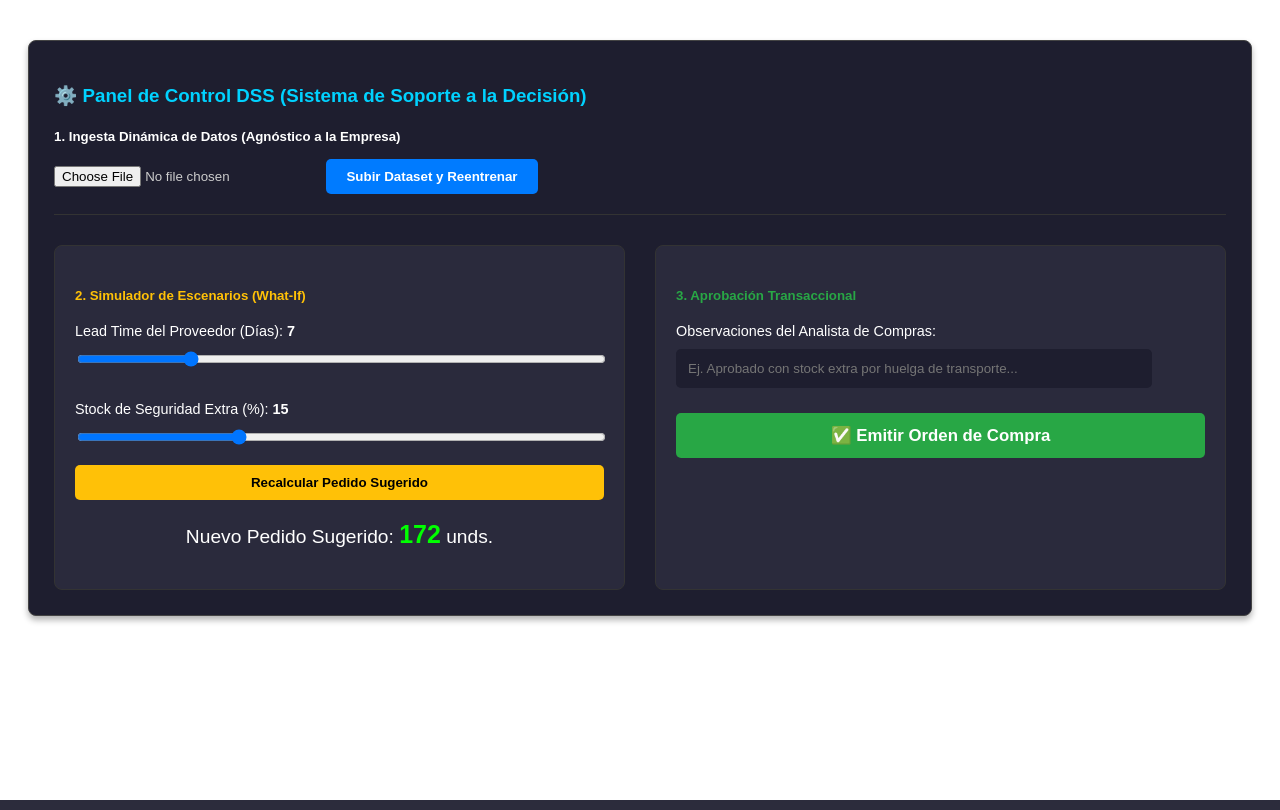
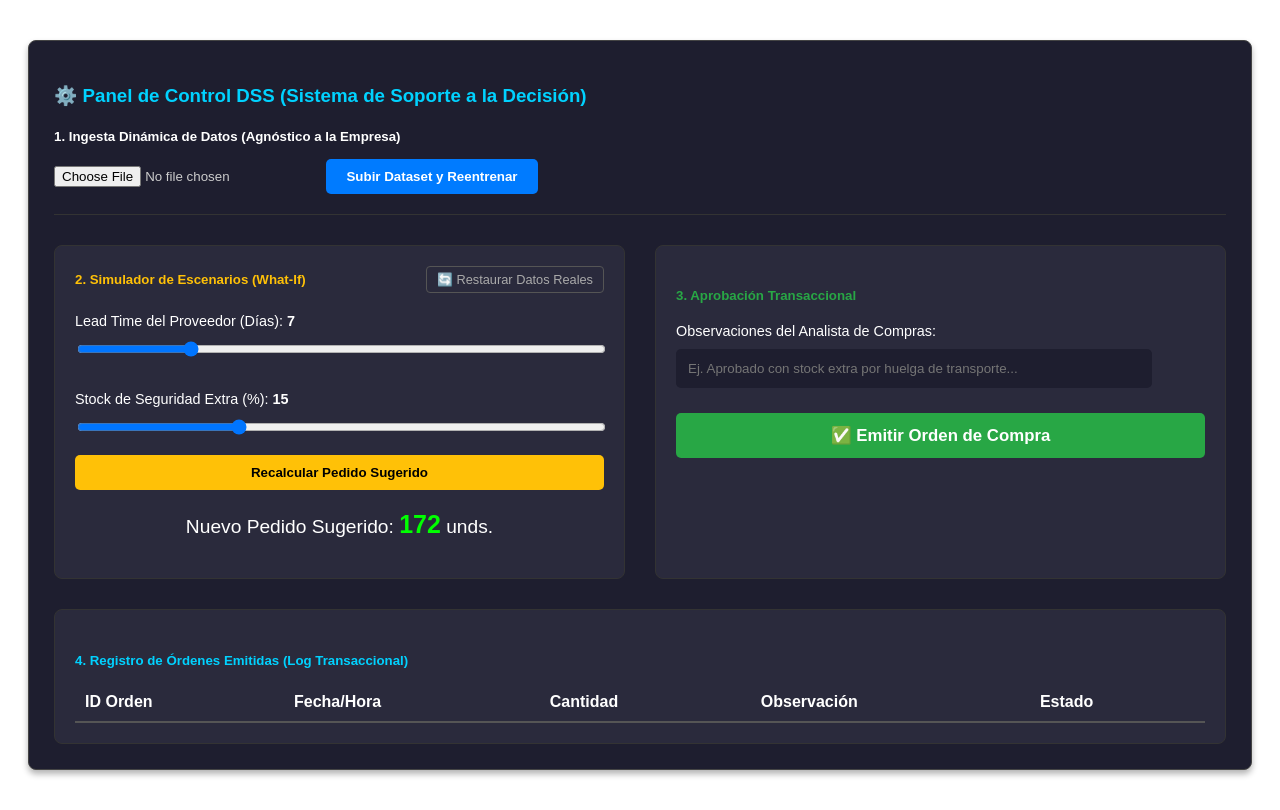
Before and after one commit to XIShadeIX/plataforma-predictiva, a Flask app: page / in a window 1280 px wide. Run offline with Flask 3, Linux system fonts and the light colour scheme; lists and menus that the app fills with data are empty.

Commit message:
feat: actualizacion final con boton de restaurar y modulos DSS

```diff
--- a/templates/dashboard.html
+++ b/templates/dashboard.html
@@ -16,14 +16,17 @@
     <div style="display: flex; gap: 30px; flex-wrap: wrap; font-family: sans-serif;">
 
         <div style="flex: 1; min-width: 300px; background-color: #2a2a3c; padding: 20px; border-radius: 8px; border: 1px solid #333;">
-            <h5 style="color: #ffc107; margin-bottom: 20px;">2. Simulador de Escenarios (What-If)</h5>
+            <div style="display: flex; justify-content: space-between; align-items: center; margin-bottom: 20px;">
+                <h5 style="color: #ffc107; margin: 0;">2. Simulador de Escenarios (What-If)</h5>
+                <button onclick="location.reload()" style="background-color: transparent; color: #aaa; border: 1px solid #555; padding: 5px 10px; border-radius: 4px; cursor: pointer; font-size: 0.8em;">🔄 Restaurar Datos Reales</button>
+            </div>
             <p style="margin-bottom: 10px; font-size: 0.9em;">Lead Time del Proveedor (Días): <strong id="lt-val">7</strong></p>
             <input type="range" id="leadTime" min="1" max="30" value="7" style="width: 100%; margin-bottom: 20px;" onchange="document.getElementById('lt-val').innerText = this.value">
 
             <p style="margin-bottom: 10px; font-size: 0.9em;">Stock de Seguridad Extra (%): <strong id="ss-val">15</strong></p>
             <input type="range" id="safetyStock" min="0" max="50" value="15" style="width: 100%; margin-bottom: 20px;" onchange="document.getElementById('ss-val').innerText = this.value">
 
-            <button onclick="simular()" style="background-color: #ffc107; color: #000; border: none; padding: 10px 20px; border-radius: 5px; cursor: pointer; font-weight: bold; width: 100%;">Recalcular Pedido Sugerido</button>
+            <button id="btnSimular" onclick="simular()" style="background-color: #ffc107; color: #000; border: none; padding: 10px 20px; border-radius: 5px; cursor: pointer; font-weight: bold; width: 100%;">Recalcular Pedido Sugerido</button>
             <p style="margin-top: 20px; font-size: 1.2em; text-align: center;">Nuevo Pedido Sugerido: <strong id="resultadoPedido" style="color: #00ff00; font-size: 1.3em;">172</strong> unds.</p>
         </div>
 
@@ -35,28 +38,75 @@
         </div>
 
     </div>
+
+    <!-- Módulo 4: Historial Transaccional -->
+    <div style="margin-top: 30px; background-color: #2a2a3c; padding: 20px; border-radius: 8px; border: 1px solid #333; font-family: sans-serif;">
+        <h5 style="color: #00d2ff; margin-bottom: 15px;">4. Registro de Órdenes Emitidas (Log Transaccional)</h5>
+        <table style="width: 100%; border-collapse: collapse; color: white; text-align: left;">
+            <thead>
+                <tr style="border-bottom: 2px solid #555;">
+                    <th style="padding: 10px;">ID Orden</th>
+                    <th style="padding: 10px;">Fecha/Hora</th>
+                    <th style="padding: 10px;">Cantidad</th>
+                    <th style="padding: 10px;">Observación</th>
+                    <th style="padding: 10px;">Estado</th>
+                </tr>
+            </thead>
+            <tbody id="tablaOrdenes">
+                <!-- Las órdenes aparecerán aquí dinámicamente -->
+            </tbody>
+        </table>
+    </div>
+
 </div>
 
 <script>
     async function simular() {
+        const btn = document.getElementById('btnSimular');
+        const textoOriginal = btn.innerText;
+        btn.innerText = "⏳ Recalculando con ARIMA-LSTM...";
+        btn.disabled = true;
+
         const lt = document.getElementById('leadTime').value;
         const ss = document.getElementById('safetyStock').value / 100;
+
+        setTimeout(async () => {
             const response = await fetch('/api/simular', {
                 method: 'POST', headers: {'Content-Type': 'application/json'},
                 body: JSON.stringify({ lead_time: lt, safety_stock: ss })
             });
             const data = await response.json();
+
             document.getElementById('resultadoPedido').innerText = data.nuevo_pedido;
-        alert(data.mensaje);
+            btn.innerText = textoOriginal;
+            btn.disabled = false;
+        }, 800);
     }
 
     async function aprobarOrden() {
         const qty = document.getElementById('resultadoPedido').innerText;
+        const obs = document.getElementById('observacion').value || 'Sin observaciones';
+
         const response = await fetch('/api/ordenes/crear', {
             method: 'POST', headers: {'Content-Type': 'application/json'},
-            body: JSON.stringify({ qty: qty })
+            body: JSON.stringify({ qty: qty, obs: obs })
         });
         const data = await response.json();
+
+        const tabla = document.getElementById('tablaOrdenes');
+        const fecha = new Date().toLocaleString();
+        const idOrden = 'ORD-' + Math.floor(Math.random() * 10000);
+
+        const nuevaFila = `<tr style="border-bottom: 1px solid #444;">
+            <td style="padding: 10px; color: #ffc107;">${idOrden}</td>
+            <td style="padding: 10px;">${fecha}</td>
+            <td style="padding: 10px; font-weight: bold;">${qty} unds.</td>
+            <td style="padding: 10px;">${obs}</td>
+            <td style="padding: 10px;"><span style="background-color: #28a745; padding: 3px 8px; border-radius: 3px; font-size: 0.8em;">Enviado a Proveedor</span></td>
+        </tr>`;
+
+        tabla.innerHTML += nuevaFila;
+        document.getElementById('observacion').value = '';
         alert(data.mensaje);
     }
 
```
Lines whose indentation alone changed are shown as unchanged.
